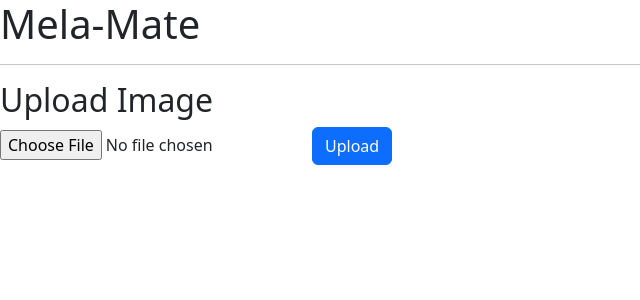
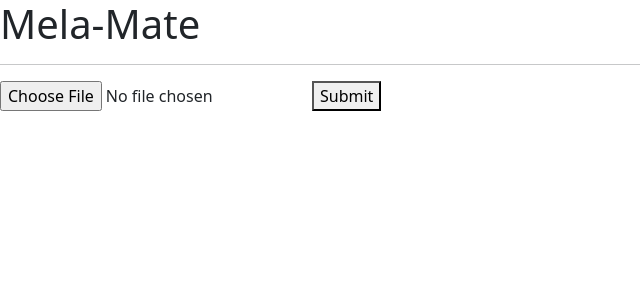
Before and after one commit to allan-rono/Mela-Mate, an Angular app in the folder mela_mate-app/: page /upload-image in a window 1280 px wide. Shown: the top 300 px of the page, without its empty margins (0-640 px from the left). Built offline with nearby package versions, Linux system fonts and the light colour scheme.

Commit message:
Upload-Image Function Fully Implemented

```diff
--- a/mela_mate-app/src/app/upload-image/upload-image.component.html
+++ b/mela_mate-app/src/app/upload-image/upload-image.component.html
@@ -1,10 +1,12 @@
-<div>
-  <h2>Upload Image</h2>
-  <form>
-    <input type="file" (change)="onFileSelected($event)" />
-    <button type="submit" (click)="onSubmit($event)" class="btn btn-primary">Upload</button>
+<!-- Add a loading animation to the template -->
+<div *ngIf="loading" class="loading-animation">Loading...</div>
+
+<!-- Display the response or the form based on the value of the response variable -->
+<div *ngIf="!loading">
+  <form (submit)="onSubmit($event)">
+    <input type="file" (change)="onFileSelected($event)">
+    <button type="submit">Submit</button>
   </form>
-  <div>
-    <p>{{response}}</p>
-  </div>
+
+  <div #responseContainer>{{ response }}</div>
 </div>
--- a/mela_mate-app/src/app/upload-image/upload-image.component.ts
+++ b/mela_mate-app/src/app/upload-image/upload-image.component.ts
@@ -10,6 +10,7 @@ import { Router } from '@angular/router';
 export class UploadImageComponent {
   selectedFile: File | null = null;
   response: string = '';
+  loading: boolean = false; // add a loading variable
   @ViewChild('responseContainer', { read: ViewContainerRef, static: true })
   container!: ViewContainerRef;
 
@@ -21,12 +22,11 @@ export class UploadImageComponent {
 
   onFileSelected(event: any) {
     this.selectedFile = <File>event.target.files[0];
-    console.log(this.selectedFile);
   }
 
   onSubmit($event: { preventDefault: () => void; }) {
-    console.log("Submitting form...");
     $event.preventDefault();
+    this.loading = true; // set loading to true
 
     if (!this.selectedFile) {
       return;
@@ -39,19 +39,17 @@ export class UploadImageComponent {
       (response) => {
         const melanomaProbability = response.melanomaProbability;
         this.renderResponse(melanomaProbability);
+        this.loading = false; // set loading to false when response is received
       },
       (error) => {
         console.log(error);
+        this.loading = false; // set loading to false on error
       }
     );
   }
 
-
-
-
   renderResponse(response: any) {
     var percentage = (100-(response*100)).toFixed(2)
     this.response = "There is a probability of " + percentage + "% that this might be melanoma."
-
   }
 }
```
